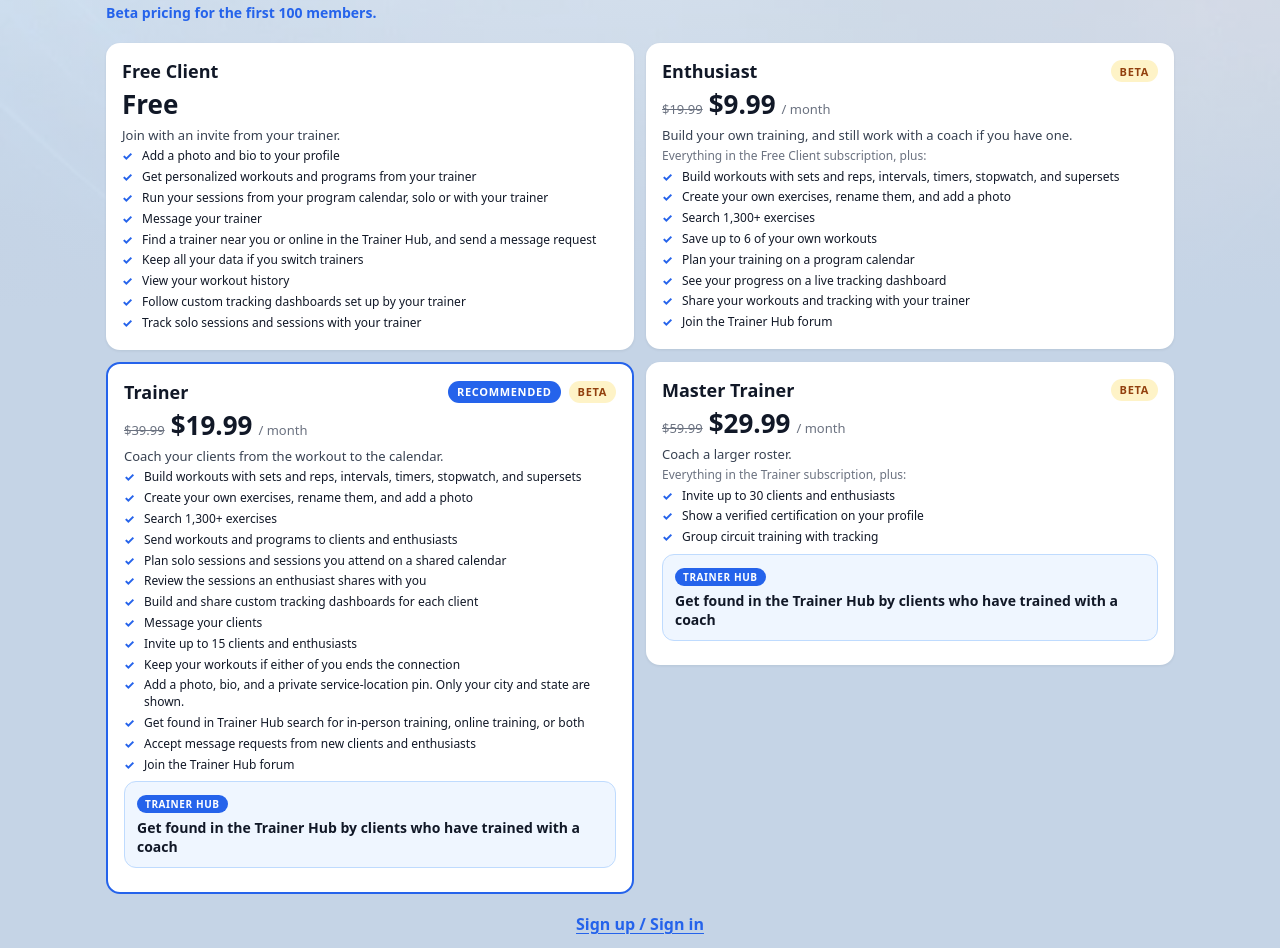
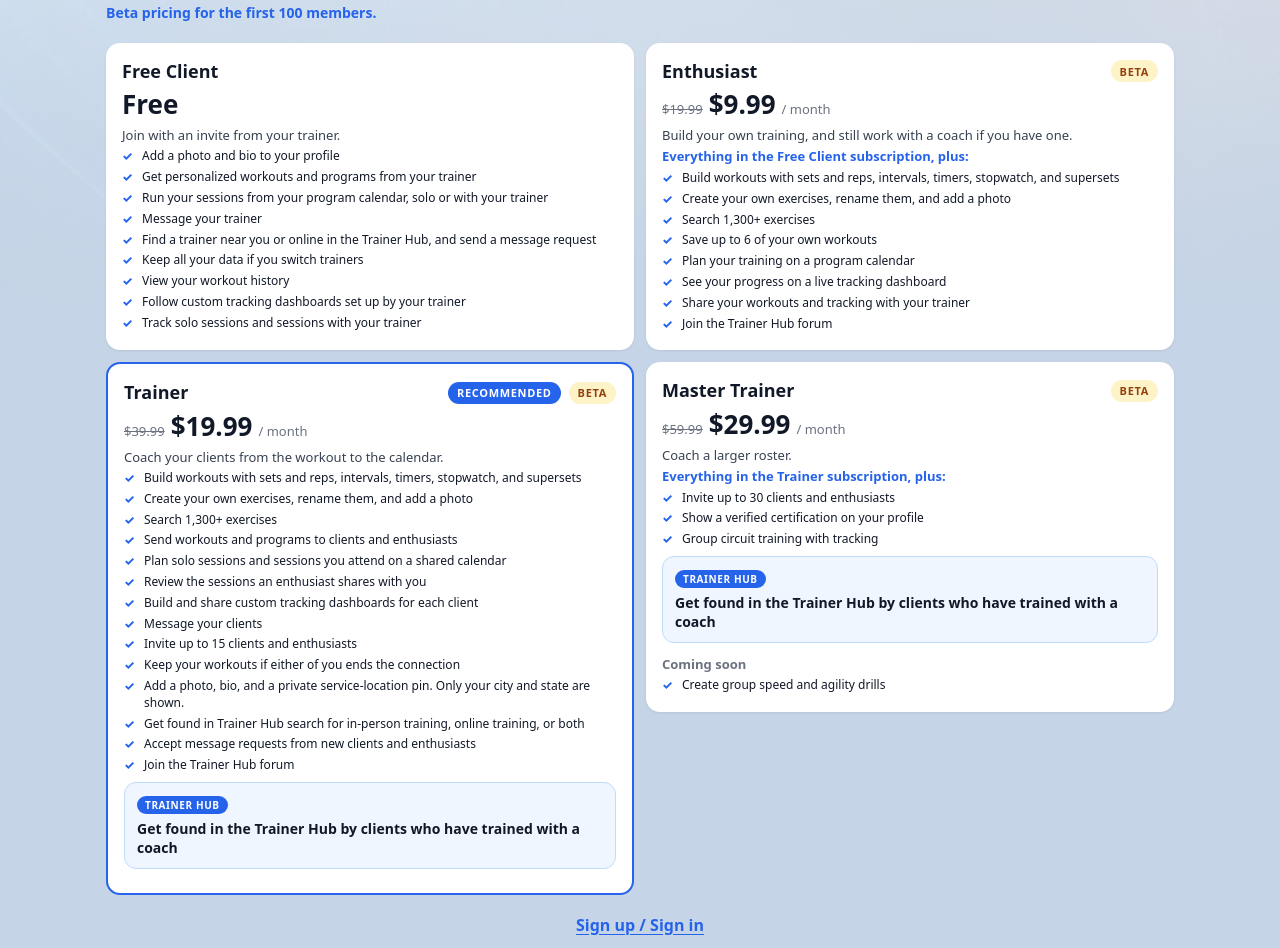
Before and after one commit to Newbwilliwonka/workout-builder, a plain HTML site: page index.html in a window 1280 px wide. Shown: the part 811-1759 px from the top of the page. Drawn offline with Linux system fonts and the light colour scheme.

Commit message:
Emphasize plan includes lines and add a Master Trainer coming soon item. (#143)
The shared includes line is blue and bold, and Master Trainer lists group speed and agility drills under Coming soon.

Co-authored-by: Cursor Agent <cursoragent@cursor.com>
Co-authored-by: Newbwilliwonka <Newbwilliwonka@users.noreply.github.com>

```diff
--- a/membership.js
+++ b/membership.js
@@ -122,7 +122,9 @@
         'Show a verified certification on your profile',
         'Group circuit training with tracking'
       ],
-      comingSoon: [],
+      comingSoon: [
+        'Create group speed and agility drills'
+      ],
       highlight: 'Get found in the Trainer Hub by clients who have trained with a coach',
       cta: 'Choose Master Trainer'
     }
--- a/style.css
+++ b/style.css
@@ -151,7 +151,7 @@ button.lib-still-x{align-self:flex-end;width:48px;height:48px;min-width:48px;min
 .plan .price .now{font-size:26px;font-weight:800;letter-spacing:0;color:var(--ink)}
 .plan .price .per{color:var(--mute);font-size:13px;font-weight:400}
 .plan .value{margin:0 0 2px;color:#374151;font-size:13px;font-weight:400}
-.plan .includes{margin:4px 0 0;font-size:12px;font-weight:400;line-height:1.35;color:var(--mute)}
+.plan .includes{margin:4px 0 2px;font-size:13px;font-weight:700;line-height:1.35;color:#2563eb}
 .plan ul{margin:0;padding-left:0;list-style:none}
 .plan li{position:relative;margin:4px 0;padding-left:20px;font-size:12px;font-weight:400;line-height:1.4;color:var(--ink)}
 .plan li:before{content:"✓";position:absolute;left:0;top:0;color:var(--pri);font-weight:800}
```
Also changed, not shown: tests/membership.test.js (+6 -1 lines).
